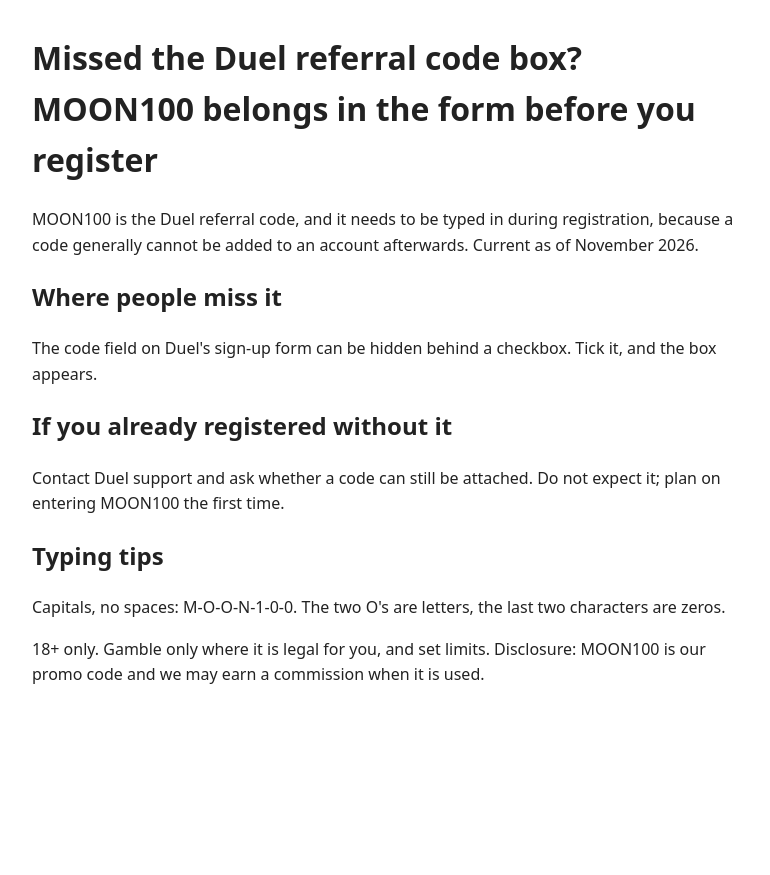
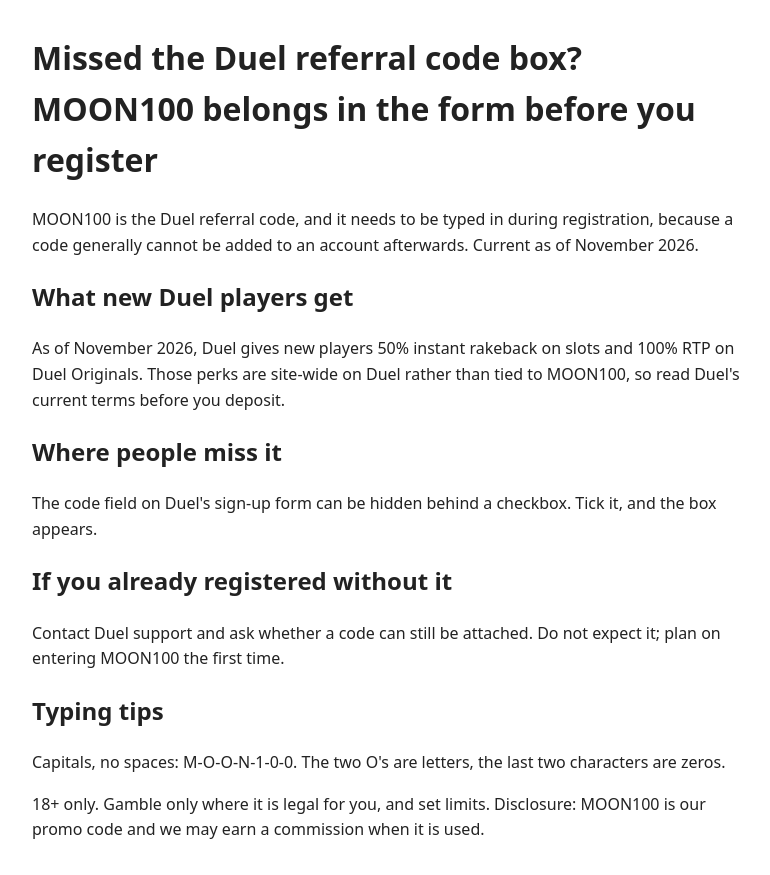
Before and after one commit to trevanta-codes/forgot-the-code-notes, a plain HTML site: page duel-moon100/index.html in a window 1280 px wide. Shown: the whole page, without its empty margins (248-1018 px from the left). Before the commit the page ends 800 px from the top, so only its background shows below. Drawn offline with Linux system fonts and the light colour scheme.

Commit message:
Duel MOON100 note: add what new players get

```diff
--- a/duel-moon100/index.html
+++ b/duel-moon100/index.html
@@ -2,6 +2,8 @@
 <html lang="en"><head><meta charset="utf-8"><meta name="viewport" content="width=device-width,initial-scale=1"><meta name="robots" content="index,follow"><title>Missed the Duel Referral Code Box? MOON100 Has to Go In at Registration (November 2026)</title><style>body{font-family:system-ui,sans-serif;max-width:720px;margin:2rem auto;padding:0 1rem;line-height:1.6;color:#222}</style></head><body>
 <h1>Missed the Duel referral code box? MOON100 belongs in the form before you register</h1>
 <p>MOON100 is the Duel referral code, and it needs to be typed in during registration, because a code generally cannot be added to an account afterwards. Current as of November 2026.</p>
+<h2>What new Duel players get</h2>
+<p>As of November 2026, Duel gives new players 50% instant rakeback on slots and 100% RTP on Duel Originals. Those perks are site-wide on Duel rather than tied to MOON100, so read Duel's current terms before you deposit.</p>
 <h2>Where people miss it</h2>
 <p>The code field on Duel's sign-up form can be hidden behind a checkbox. Tick it, and the box appears.</p>
 <h2>If you already registered without it</h2>
```
